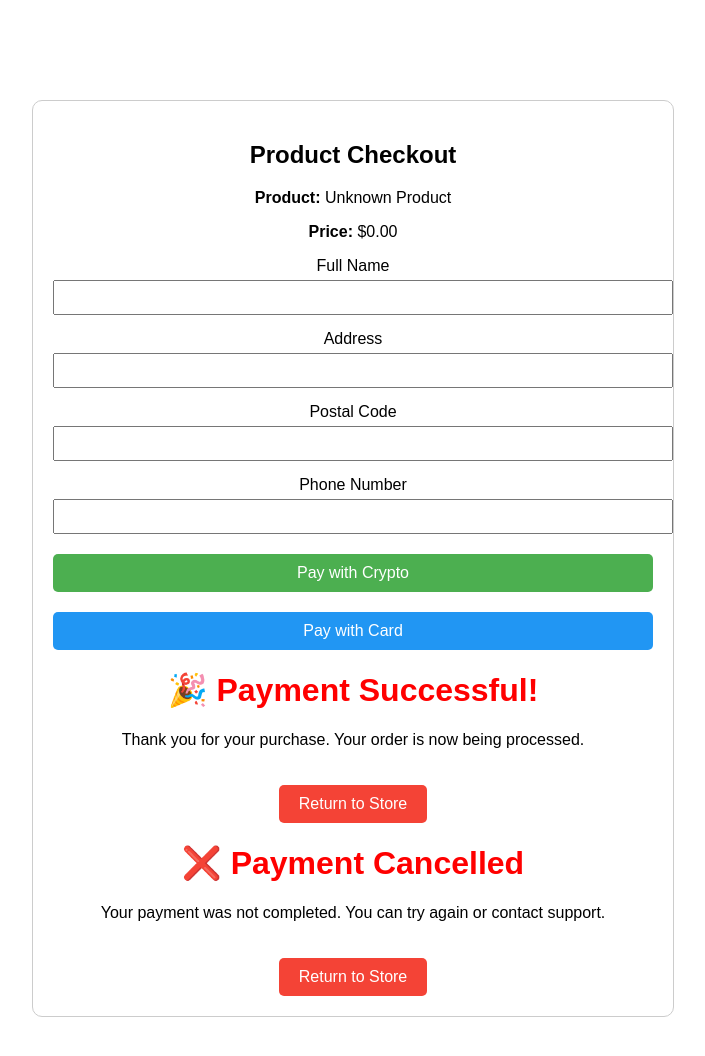
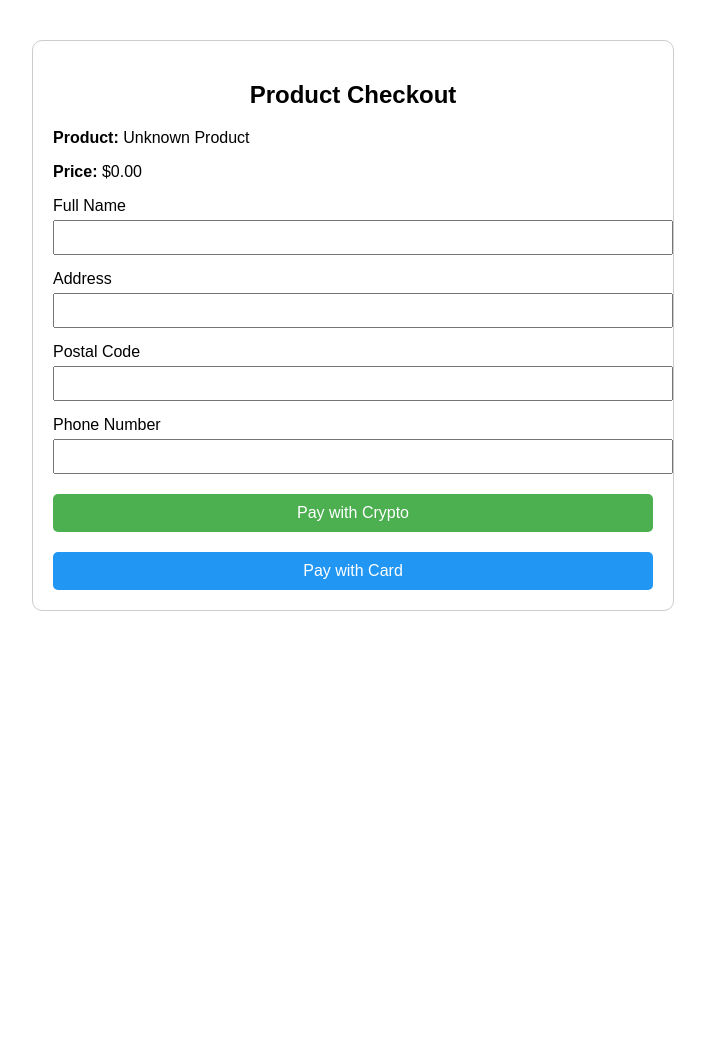
Before and after one commit to AmmarBlochfix/QuickfixgadgetCheckout, a plain HTML site: page index.html in a window 1280 px wide. Shown: the whole page, without its empty margins (287-992 px from the left). After the commit the page ends 800 px from the top, so only its background shows below. Drawn offline with Linux system fonts and the light colour scheme.

Commit message:
index.html

```diff
--- a/index.html
+++ b/index.html
@@ -117,62 +117,3 @@
 </body>
 </html>
 <!-- success.html -->
-<!DOCTYPE html>
-<html lang="en">
-<head>
-  <meta charset="UTF-8" />
-  <title>Payment Successful</title>
-  <style>
-    body {
-      font-family: Arial, sans-serif;
-      text-align: center;
-      margin-top: 100px;
-    }
-    h1 { color: green; }
-    a {
-      display: inline-block;
-      margin-top: 20px;
-      padding: 10px 20px;
-      background: #4caf50;
-      color: white;
-      text-decoration: none;
-      border-radius: 5px;
-    }
-  </style>
-</head>
-<body>
-  <h1>🎉 Payment Successful!</h1>
-  <p>Thank you for your purchase. Your order is now being processed.</p>
-  <a href="https://yourshopifystore.com">Return to Store</a>
-</body>
-</html>
-<!-- cancel.html -->
-<!DOCTYPE html>
-<html lang="en">
-<head>
-  <meta charset="UTF-8" />
-  <title>Payment Cancelled</title>
-  <style>
-    body {
-      font-family: Arial, sans-serif;
-      text-align: center;
-      margin-top: 100px;
-    }
-    h1 { color: red; }
-    a {
-      display: inline-block;
-      margin-top: 20px;
-      padding: 10px 20px;
-      background: #f44336;
-      color: white;
-      text-decoration: none;
-      border-radius: 5px;
-    }
-  </style>
-</head>
-<body>
-  <h1>❌ Payment Cancelled</h1>
-  <p>Your payment was not completed. You can try again or contact support.</p>
-  <a href="https://yourshopifystore.com">Return to Store</a>
-</body>
-</html>
```
